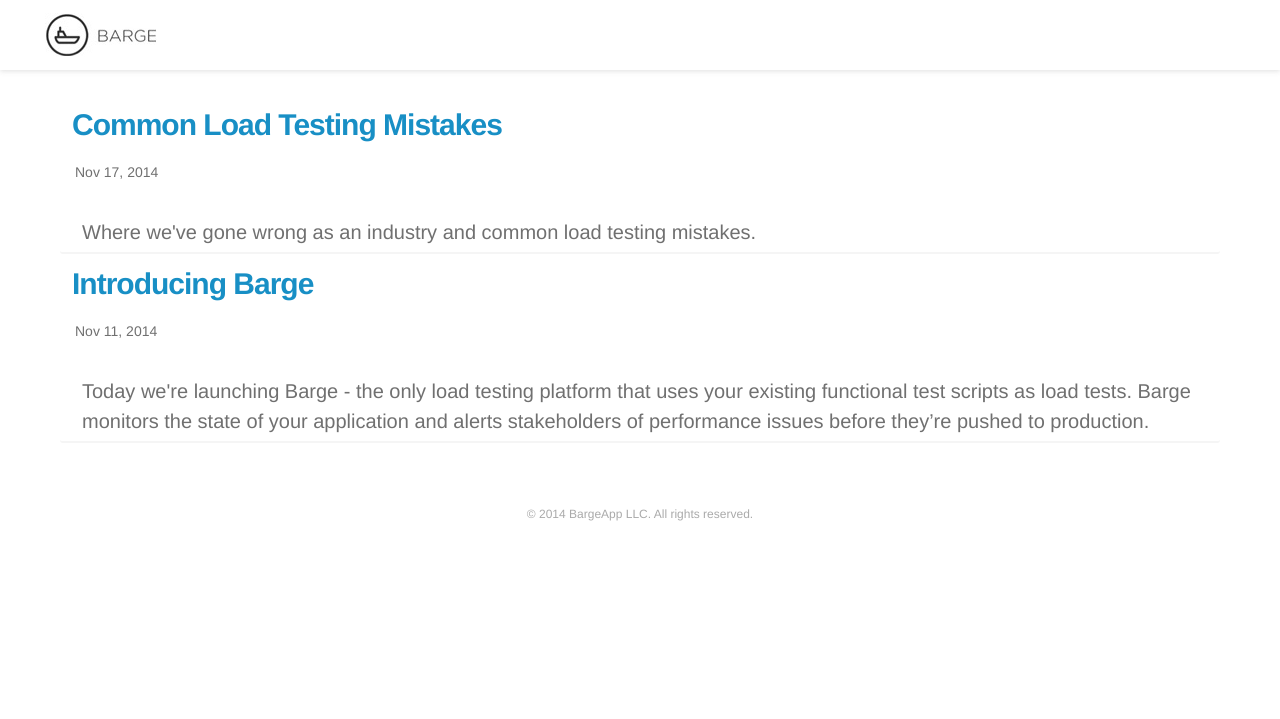
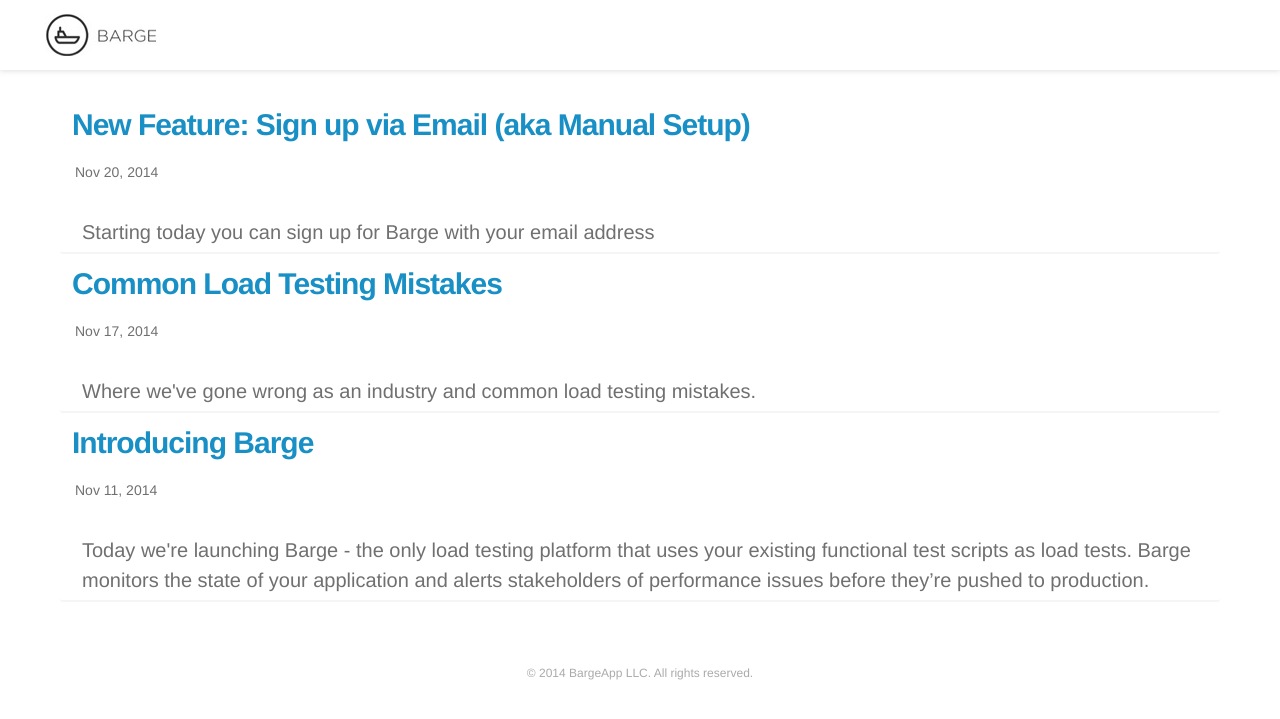
Before and after one commit to bargeapp/bargeapp.github.io, a Jekyll site: the page built from index.html, in a window 1280 px wide. Shown: the top 719 px of the page. Built offline with Jekyll 4.4.1, drawn with Linux system fonts in a browser that asks for light colours; nearby versions of some CDN libraries; some web fonts are replaced; comment, search, counter and statistics services are not loaded; some of the changed lines change nothing that is shown.

Commit message:
add post and updated li styles

```diff
--- /dev/null
+++ b/_posts/2014-11-20-new-feature-sign-up-via-email.markdown
@@ -0,0 +1,23 @@
+---
+layout: post
+title:  "New Feature: Sign up via Email (aka Manual Setup)"
+date:   2014-11-20
+tags: features
+summary: Starting today you can sign up for Barge with your email address
+author: noah
+---
+
+When we launched last week we required users to login with GitHub. Logging in with GitHub makes it super simple to get started using Barge because we can automatically configure your repositories. But GitHub permissions aren't very fine grained and so we end up having to ask for far more permissions than we actually need (see [why do you need full read/write access to all my repositories](https://www.bargeapp.com/help#security) in the Barge help page). Understandably some people didn't feel comfortable giving over the keys to the castle.
+
+So starting today you can sign up for Barge using your email address and configure repositories manually.
+
+In order to support these features we’ve changed the way we search your code for Barge-enabled scripts; instead of using the GitHub search API we use a deploy key to clone your repository and search through it. This update paves the way for some other really exciting features, so stay tuned.
+
+Going forward, if you've signed up with GitHub, enabling a repository in Barge will automatically add a deploy key to that repository in GitHub. If you've signed up via email then after adding a repository you'll see a page with instructions on adding the deploy key. Note that we generate different deploy keys for each repository.
+
+We take security very seriously. To that end:
+
+* We generate a unique deploy key for every repository
+* The private key is encrypted at rest and only decrypted immediately before cloning
+* The only thing we do with the cloned repository is search for and import Barge-enabled scripts
+* The files and keys are securely wiped from our virtual machine once the processes completes
--- a/css/main.css
+++ b/css/main.css
@@ -409,11 +409,7 @@
   content: '' !important
 }
 #blog ul li{
-  margin:10px 15px 25px 15px;
-  border-bottom:2px solid #f5f5f5;
-  padding:15px 22px;
-  background:#fafafa;
-  border-radius:3px;
+  margin:10px 15px 10px 15px;
 }
 #main #blog ul .title{
   font-size:18px;
```
